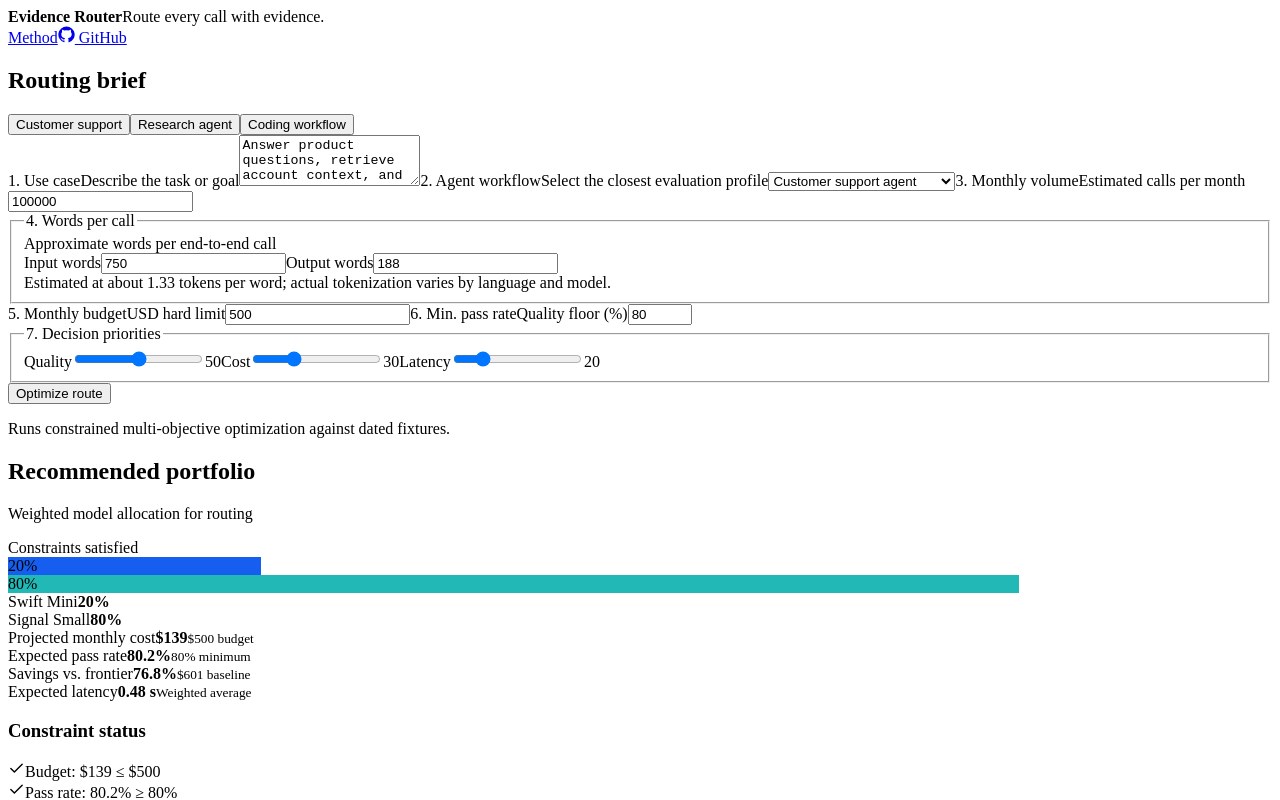
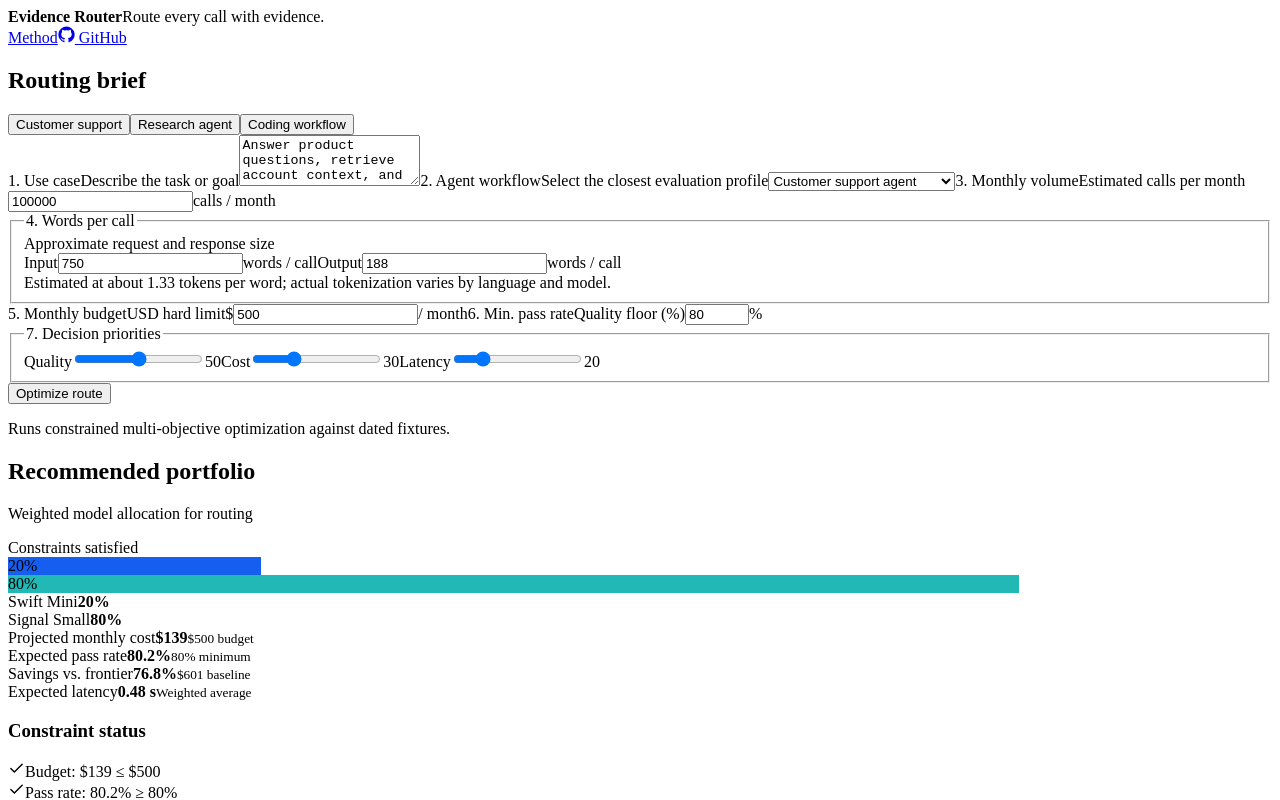
Before and after one commit to compaccess/evidence-router, a React (Vite) app: page / in a window 1280 px wide. Shown: the top 800 px of the page. Built offline with nearby package versions, Linux system fonts and the light colour scheme; the HTML template or start-up script is replaced by a standard one.

Commit message:
fix: clarify and validate numeric routing inputs

```diff
--- a/src/components/InputPanel.tsx
+++ b/src/components/InputPanel.tsx
@@ -1,3 +1,4 @@
+import { useEffect, useId, useState } from 'react'
 import type { Dispatch, SetStateAction } from 'react'
 import type { RoutingInput, Workflow } from '../types'
 import { PRESETS } from '../data/presets'
@@ -11,11 +12,87 @@
   onOptimize: () => void
 }
 
+interface BoundedNumberInputProps {
+  value: number
+  onValueChange: (value: number) => void
+  ariaLabel: string
+  min: number
+  max?: number
+  prefix?: string
+  suffix: string
+}
+
+function BoundedNumberInput({
+  value,
+  onValueChange,
+  ariaLabel,
+  min,
+  max,
+  prefix,
+  suffix,
+}: BoundedNumberInputProps) {
+  const [draft, setDraft] = useState(String(value))
+  const errorId = useId()
+  const parsed = Number(draft)
+  const isEmpty = draft.trim() === ''
+  const isFinite = Number.isFinite(parsed)
+  const isBelowMin = isFinite && parsed < min
+  const isAboveMax = isFinite && max !== undefined && parsed > max
+  const isInvalid = isEmpty || !isFinite || isBelowMin || isAboveMax
+  const error = isEmpty || !isFinite
+    ? 'Enter a number.'
+    : isBelowMin
+      ? `Use ${min} or more.`
+      : isAboveMax
+        ? `Use ${max} or less.`
+        : ''
+
+  useEffect(() => {
+    setDraft(String(value))
+  }, [value])
+
+  const update = (nextDraft: string) => {
+    setDraft(nextDraft)
+    const nextValue = Number(nextDraft)
+    if (
+      nextDraft.trim() !== '' &&
+      Number.isFinite(nextValue) &&
+      nextValue >= min &&
+      (max === undefined || nextValue <= max)
+    ) {
+      onValueChange(nextValue)
+    }
+  }
+
+  return (
+    <>
+      <span className={`number-control${isInvalid ? ' invalid' : ''}`}>
+        {prefix && <span className="number-affix" aria-hidden="true">{prefix}</span>}
+        <input
+          type="number"
+          min={min}
+          max={max}
+          step="1"
+          inputMode="numeric"
+          value={draft}
+          aria-label={ariaLabel}
+          aria-invalid={isInvalid}
+          aria-describedby={isInvalid ? errorId : undefined}
+          onChange={(event) => update(event.target.value)}
+          onBlur={() => {
+            if (isInvalid) setDraft(String(value))
+          }}
+        />
+        <span className="number-affix suffix" aria-hidden="true">{suffix}</span>
+      </span>
+      {isInvalid && <span className="field-error" id={errorId} role="alert">{error}</span>}
+    </>
+  )
+}
+
 export function InputPanel({ input, setInput, selectedPreset, onPreset, onOptimize }: InputPanelProps) {
   const patch = <K extends keyof RoutingInput>(key: K, value: RoutingInput[K]) =>
     setInput((current) => ({ ...current, [key]: value }))
-  const number = (key: keyof Pick<RoutingInput, 'monthlyCalls' | 'inputWordsPerCall' | 'outputWordsPerCall' | 'monthlyBudget'>, value: string) =>
-    patch(key, Math.max(0, Number(value)))
   const priority = (key: keyof RoutingInput['priorities'], value: string) =>
     setInput((current) => ({ ...current, priorities: { ...current.priorities, [key]: Number(value) } }))
 
@@ -50,15 +127,39 @@
       <label className="field wide">
         <span className="field-index">3. Monthly volume</span>
         <span className="field-help">Estimated calls per month</span>
-        <input type="number" min="1" value={input.monthlyCalls} onChange={(event) => number('monthlyCalls', event.target.value)} />
+        <BoundedNumberInput
+          value={input.monthlyCalls}
+          onValueChange={(value) => patch('monthlyCalls', value)}
+          ariaLabel="Monthly volume"
+          min={1}
+          suffix="calls / month"
+        />
       </label>
 
       <fieldset className="field wide">
         <legend className="field-index">4. Words per call</legend>
-        <span className="field-help">Approximate words per end-to-end call</span>
+        <span className="field-help">Approximate request and response size</span>
         <div className="paired-inputs">
-          <label><span>Input words</span><input type="number" min="1" value={input.inputWordsPerCall} onChange={(event) => number('inputWordsPerCall', event.target.value)} /></label>
-          <label><span>Output words</span><input type="number" min="1" value={input.outputWordsPerCall} onChange={(event) => number('outputWordsPerCall', event.target.value)} /></label>
+          <label>
+            <span className="subfield-label">Input</span>
+            <BoundedNumberInput
+              value={input.inputWordsPerCall}
+              onValueChange={(value) => patch('inputWordsPerCall', value)}
+              ariaLabel="Input words"
+              min={1}
+              suffix="words / call"
+            />
+          </label>
+          <label>
+            <span className="subfield-label">Output</span>
+            <BoundedNumberInput
+              value={input.outputWordsPerCall}
+              onValueChange={(value) => patch('outputWordsPerCall', value)}
+              ariaLabel="Output words"
+              min={1}
+              suffix="words / call"
+            />
+          </label>
         </div>
         <span className="field-help word-estimate-note">{WORD_USAGE_ESTIMATE_NOTE}</span>
       </fieldset>
@@ -67,12 +168,26 @@
         <label className="field">
           <span className="field-index">5. Monthly budget</span>
           <span className="field-help">USD hard limit</span>
-          <input type="number" min="1" value={input.monthlyBudget} onChange={(event) => number('monthlyBudget', event.target.value)} />
+          <BoundedNumberInput
+            value={input.monthlyBudget}
+            onValueChange={(value) => patch('monthlyBudget', value)}
+            ariaLabel="Monthly budget"
+            min={1}
+            prefix="$"
+            suffix="/ month"
+          />
         </label>
         <label className="field">
           <span className="field-index">6. Min. pass rate</span>
           <span className="field-help">Quality floor (%)</span>
-          <input type="number" min="1" max="100" value={Math.round(input.passRateFloor * 100)} onChange={(event) => patch('passRateFloor', Number(event.target.value) / 100)} />
+          <BoundedNumberInput
+            value={Math.round(input.passRateFloor * 100)}
+            onValueChange={(value) => patch('passRateFloor', value / 100)}
+            ariaLabel="Minimum pass rate"
+            min={1}
+            max={100}
+            suffix="%"
+          />
         </label>
       </div>
 
--- a/src/styles.css
+++ b/src/styles.css
@@ -28,7 +28,15 @@
 .field input, .field textarea, .field select, .paired-inputs input { width: 100%; border: 1px solid #9097a2; border-radius: 3px; background: #fff; padding: 9px 10px; font: 12px/1.35 ui-monospace, SFMono-Regular, Menlo, monospace; color: #16181d; }
 .field textarea { resize: vertical; min-height: 68px; }
 .paired-inputs { display: grid; grid-template-columns: 1fr 1fr; gap: 14px; }
-.paired-inputs label > span { display: block; color: var(--muted); font-size: 10px; margin-bottom: 5px; }
+.subfield-label { display: block; color: var(--muted); font-size: 10px; margin-bottom: 5px; }
+.number-control { width: 100%; min-width: 0; display: flex !important; align-items: center; overflow: hidden; border: 1px solid #9097a2; border-radius: 3px; background: #fff; }
+.number-control:focus-within { outline: 3px solid #b9d1ff; outline-offset: 2px; border-color: var(--blue); }
+.number-control.invalid { border-color: #d92d20; }
+.number-control input { min-width: 0; border: 0; border-radius: 0; padding: 9px 10px; }
+.number-control input:focus-visible { outline: 0; }
+.number-affix { flex: none; padding-left: 10px; color: #475467; font: 11px/1 ui-monospace, SFMono-Regular, Menlo, monospace; }
+.number-affix.suffix { padding: 0 10px 0 6px; white-space: nowrap; }
+.field-error { display: block; margin-top: 5px; color: #b42318; font-size: 10px; line-height: 1.35; }
 .major-pair .field { margin-bottom: 18px; }
 .priorities { margin-top: 2px; }
 .priority-row { display: grid; grid-template-columns: 88px 1fr 34px; gap: 8px; align-items: center; font-size: 11px; margin-top: 9px; }
```
Also changed, not shown: scripts/visual-qa.mjs (+24 -1 lines), 2 other files (tests, documents, lock files or other folders).
